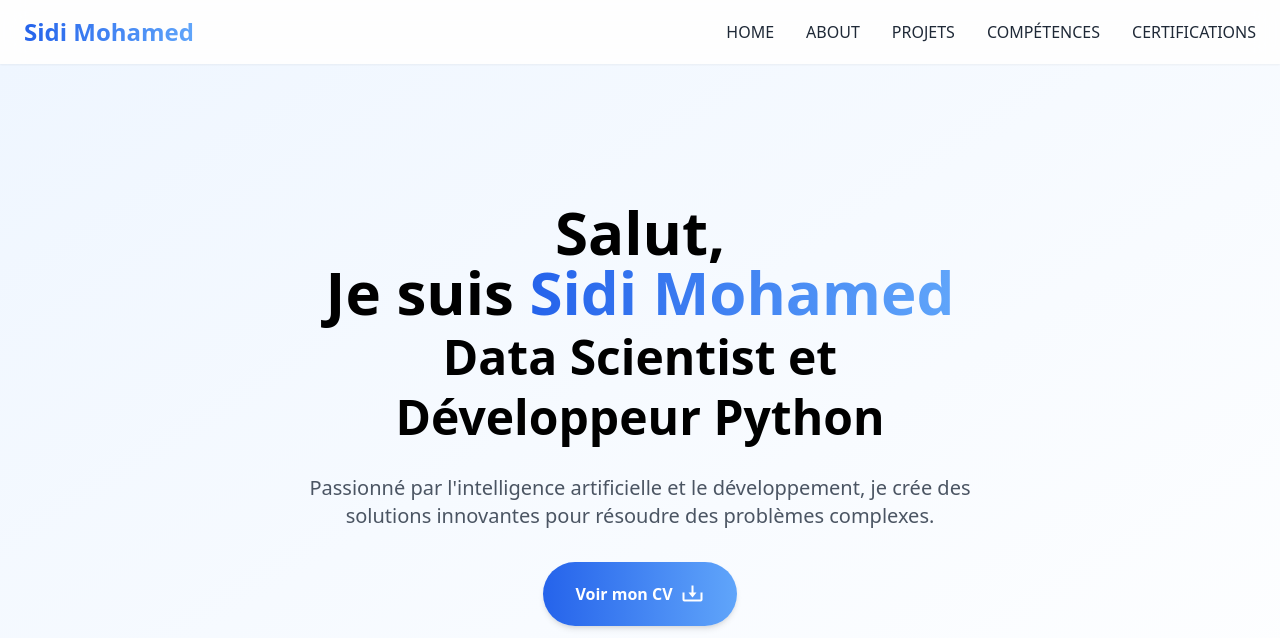
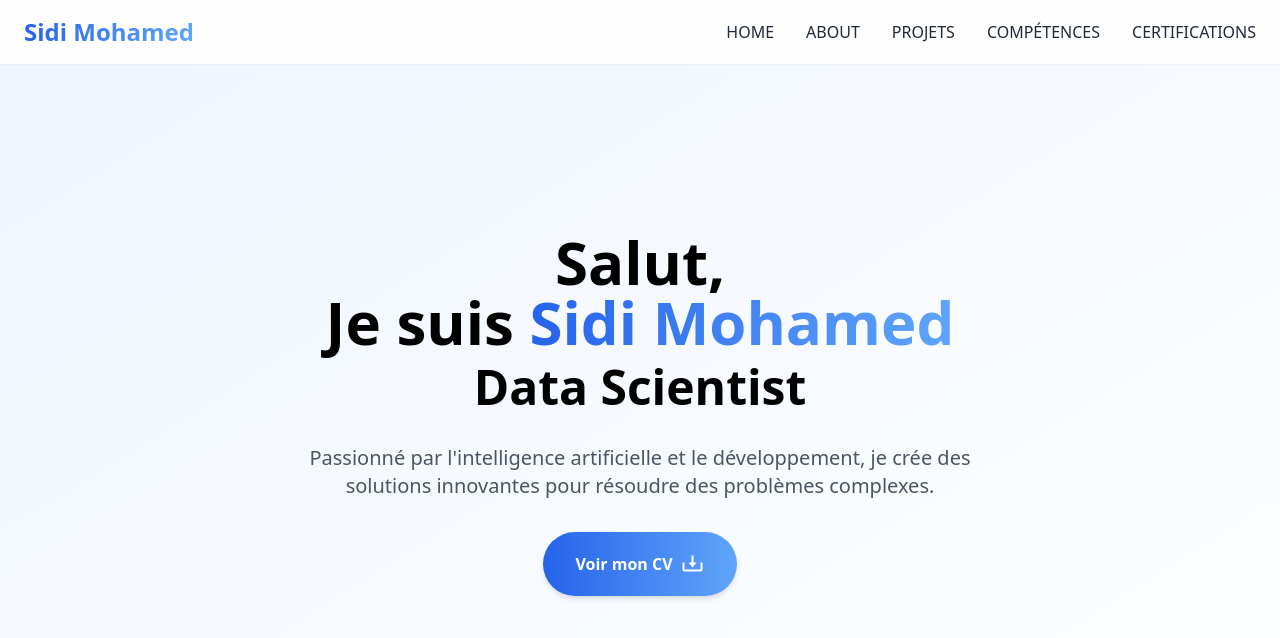
Before and after one commit to sidi-mohamed-ahmed-jiddou/Sidi-Mohamed-Portfolio, a plain HTML site: page index.html in a window 1280 px wide. Shown: the top 638 px of the page. Drawn offline with nearby package versions, Linux system fonts and the light colour scheme.

Commit message:
supprimer la mention "Développeur Python" de la section d'accueil

```diff
--- a/index.html
+++ b/index.html
@@ -48,8 +48,8 @@
                         <h1 class="text-5xl md:text-6xl font-bold leading-tight">
                             Salut,<br>
                             Je suis <span class="bg-gradient-to-r from-blue-600 to-blue-400 bg-clip-text text-transparent">Sidi Mohamed</span><br>
-                            <span class="text-4xl md:text-5xl">Data Scientist et</span><br>
-                            <span class="text-4xl md:text-5xl">Développeur Python</span>
+                            <span class="text-4xl md:text-5xl">Data Scientist </span><br>
+                            <!-- <span class="text-4xl md:text-5xl">Développeur Python</span> -->
                         </h1>
 
                         <p class="text-xl text-gray-600 max-w-2xl mx-auto">
```
